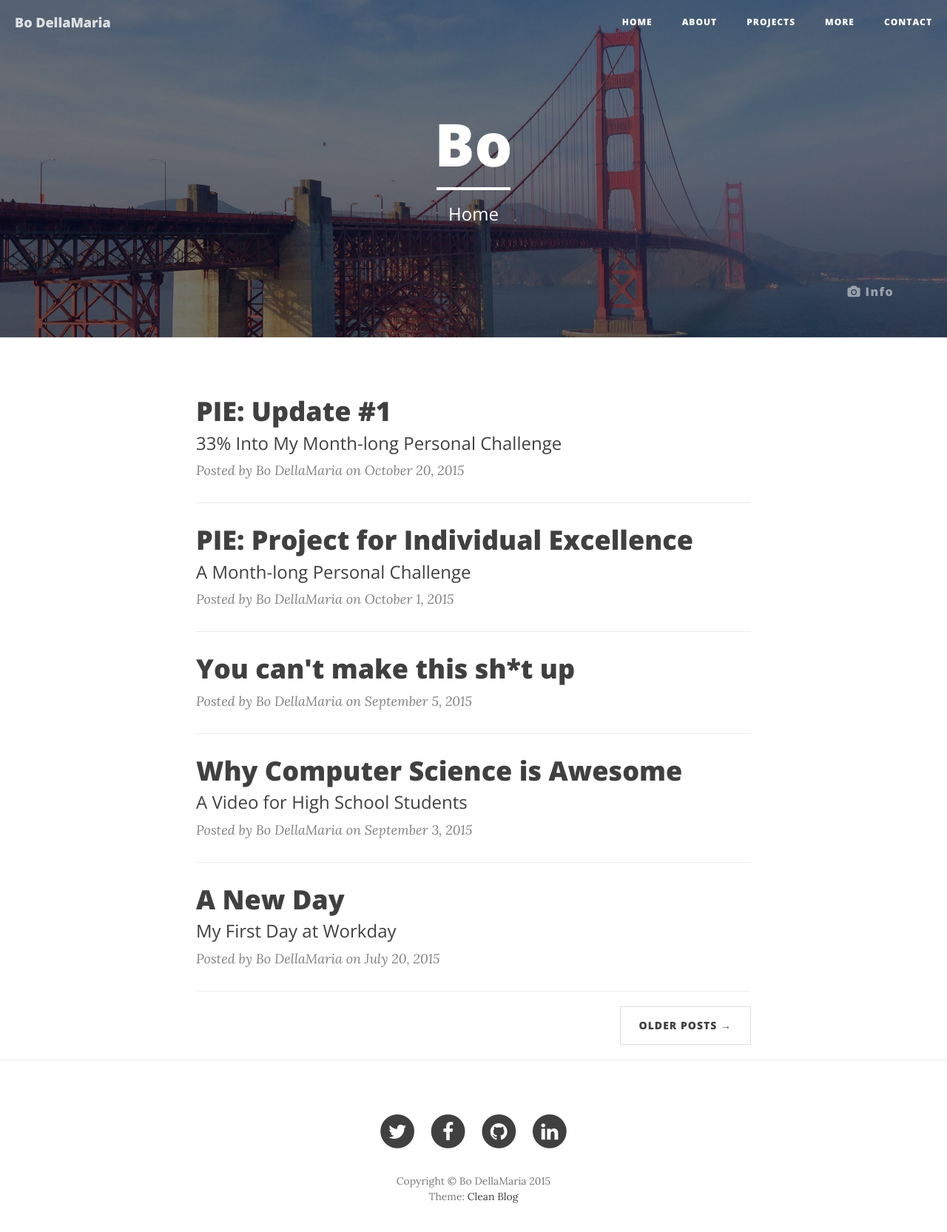
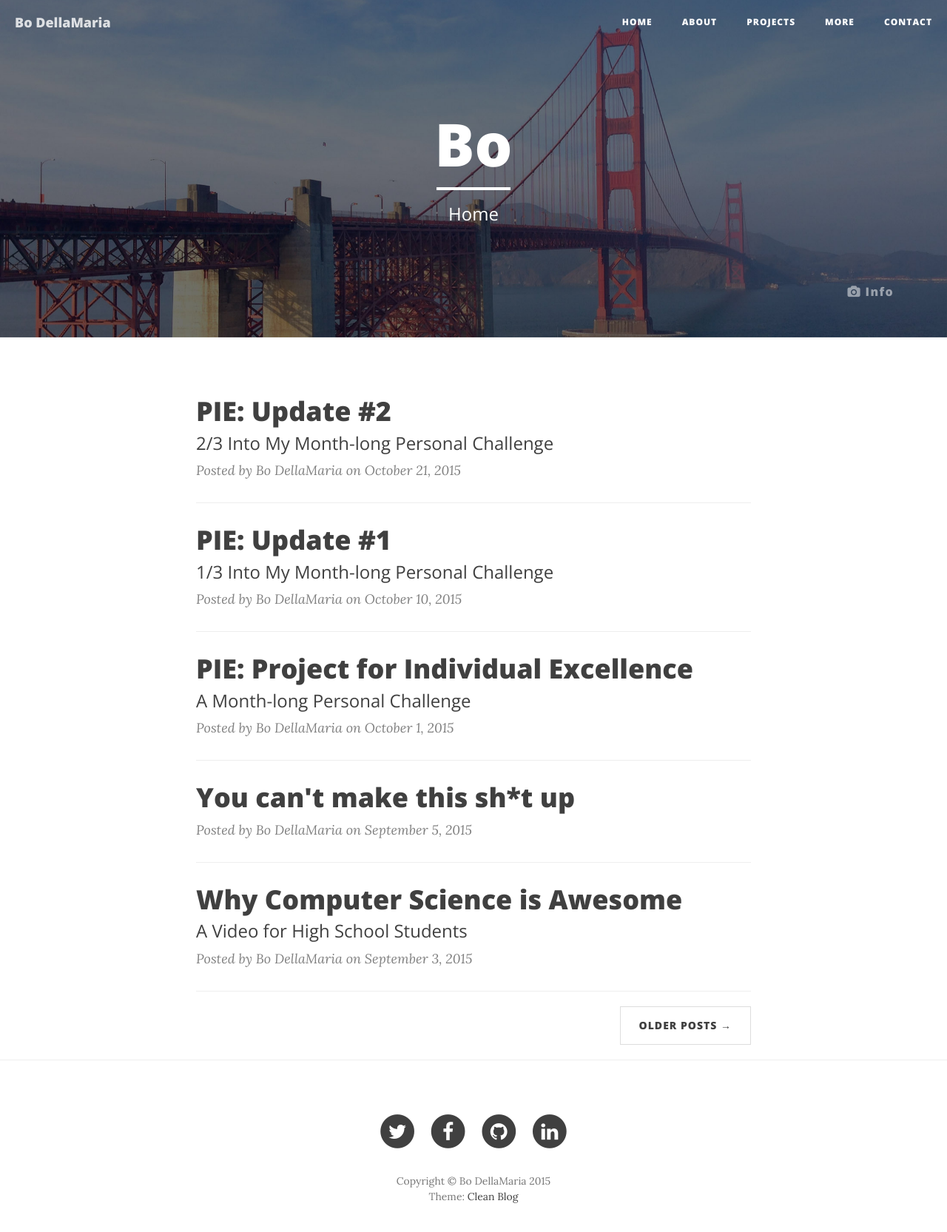
Before and after one commit to bojdell/bodellamaria, a Jekyll site: the page built from bodellamaria_jekyll/index.html, in a window 1280 px wide. Shown: the top 1665 px of the page at 74% size. Built offline with Jekyll 4.4.1, drawn with Linux system fonts in a browser that asks for light colours; nearby versions of some CDN libraries; the list of posts is cut into pages by our own code; some of the changed lines change nothing that is shown.

Commit message:
adding post

```diff
--- a/bodellamaria_jekyll/_posts/2015-10-10-pie-october-update-1.markdown
+++ b/bodellamaria_jekyll/_posts/2015-10-10-pie-october-update-1.markdown
@@ -1,8 +1,8 @@
 ---
 layout:     post
 title:      "PIE: Update #1"
-subtitle:   "33% Into My Month-long Personal Challenge"
-date:       2015-10-20 11:00:00
+subtitle:   "1/3 Into My Month-long Personal Challenge"
+date:       2015-10-10 11:00:00
 author:     "Bo DellaMaria"
 header-img: "img/home-bg.jpg"
 photo-caption-title: "San Francisco, CA"
--- /dev/null
+++ b/bodellamaria_jekyll/_posts/2015-10-21-pie-october-update-2.markdown
@@ -0,0 +1,45 @@
+---
+layout:     post
+title:      "PIE: Update #2"
+subtitle:   "2/3 Into My Month-long Personal Challenge"
+date:       2015-10-21 20:30:00
+author:     "Bo DellaMaria"
+header-img: "img/home-bg.jpg"
+photo-caption-title: "San Francisco, CA"
+photo-caption-body: "My home away from home."
+---
+
+##Physical
+
+####Current status: I have hit my target bedtimes every night so far, except 1
+
+I stayed up late to finish some work one night :/
+You can see my sleep logs [here](https://docs.google.com/spreadsheets/d/1GUX_FZ9SYKq9rpwJHOKTl6Ciz7aZVl2DNeUTYAQrPCc/edit#gid=0).
+
+I also have given up trying to force myself to sleep if I’m just not tired. If I lay in bed for a while and I’m just not falling asleep, I have started reading my Scala book with a headlamp until I feel ready to fall asleep. It's just not worth
+
+##Creative
+
+####Current status: Recorded 3 songs so far!
+
+Check them out on [YouTube](https://www.youtube.com/playlist?list=PLpMOT-kVF1Bwwb7KymShJVpg_swe7X3pg)
+
+More coming soon! (This is probably my favorite part of the PIE).
+
+##Intellectual
+
+####Current status: Scala for the Impatient: Halfway done - 150 pages/130, ES: The Definitive Guide: at section 3/8
+
+I have been blocking off a lot of time to read, but these books are really dense… I think I am losing sight of the purpose of this challenge, which was to strengthen my technical skills. Essentially what I have realized is that I am not including enough coding with my reading.
+
+In the hopes of meeting this goal for my PIE, I was skipping over a lot of the hands-on exercises in FP in Scala. Because of this, I'm not really learning the material as well as I could be if I actually took the time to do some of the exercises. So, in the spirit of actually learning things, I’d like to refine this goal to be:
+
+ - **Updated Goal:** For each chapter / section I read in a technical book, complete at least 5 coding exercises related to it. In the case of FP in Scala, these will be provided for me. In the case of ES: The Definitive Guide, I will create mini-projects myself that use the features I read about.
+
+ - **Updated Stakes:** For each chapter read that I do not complete at least 5 exercises for, I will owe $5 more to Donald Trump. I will host all my mini-projects on GitHub so you an check them out. Also I will not owe anything for remaining chapters I do not read in each book, nor will I be requiring myself to read a 3rd book (I think it's better to focus on these 2 instead of spreading myself too thin).
+
+##Stakes
+
+I currently owe $5 to Donald Trump!
+
+See you at the end of the month...
```
